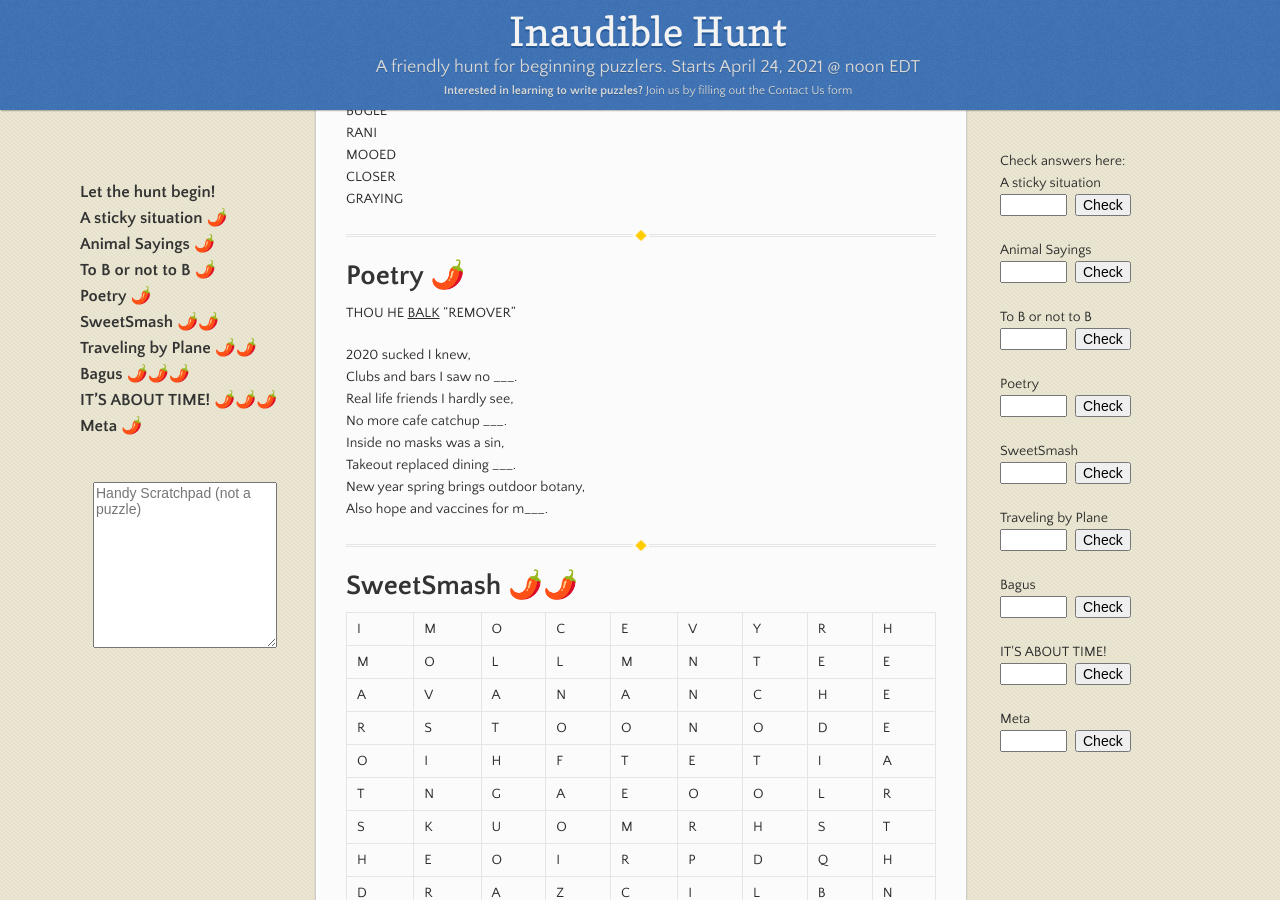
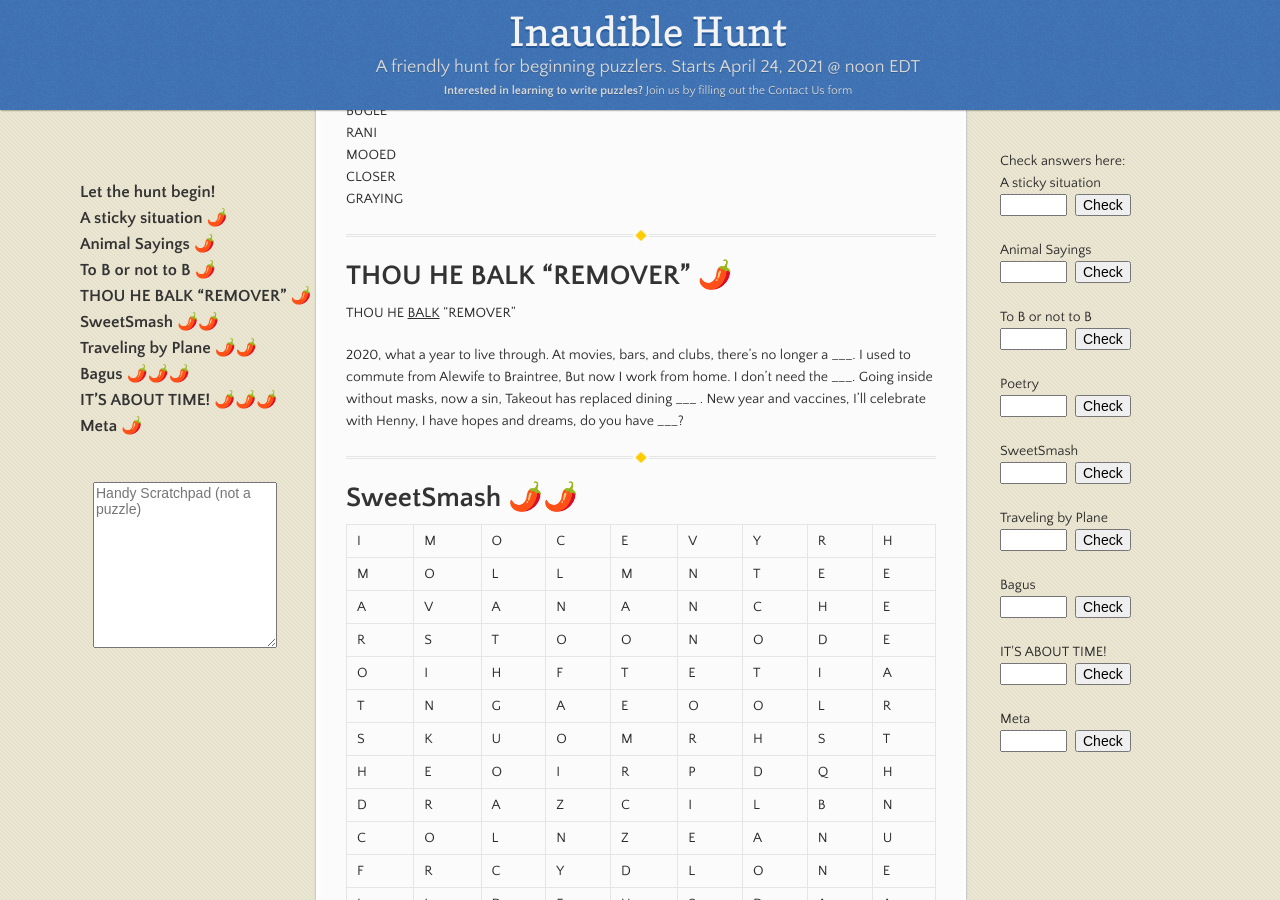
Before and after one commit to nro-bot/aprilhunt, a Jekyll site: the page built from Welcome to mini hunt!.md, in a window 1280 px wide and 900 px high, scrolled down 2501 px. Built offline with Jekyll 4.4.1, drawn with Linux system fonts in a browser that asks for light colours; our own code applies the rules of GitHub Pages for plain Markdown files.

Commit message:
Updated Poetry

```diff
--- a/Welcome to mini hunt!.md
+++ b/Welcome to mini hunt!.md
@@ -82,18 +82,19 @@ GRAYING
 
 * * *
 
-# Poetry 🌶️
+# THOU HE BALK "REMOVER" 🌶️
 
 THOU HE <u>BALK</u> "REMOVER"
 
-2020 sucked I knew,
-Clubs and bars I saw no \_\_\_.
-Real life friends I hardly see,
-No more cafe catchup \_\_\_.
-Inside no masks was a sin,
-Takeout replaced dining \_\_\_.
-New year spring brings outdoor botany,
-Also hope and vaccines for m\_\_\_.
+2020, what a year to live through.
+At movies, bars, and clubs, there’s no longer a \_\_\_.
+I used to commute from Alewife to Braintree,
+But now I work from home. I don’t need the \_\_\_.
+Going inside without masks, now a sin,
+Takeout has replaced dining \_\_\_ .
+New year and vaccines, I’ll celebrate with Henny,
+I have hopes and dreams, do you have \_\_\_?
+
 
 * * *
 
```
